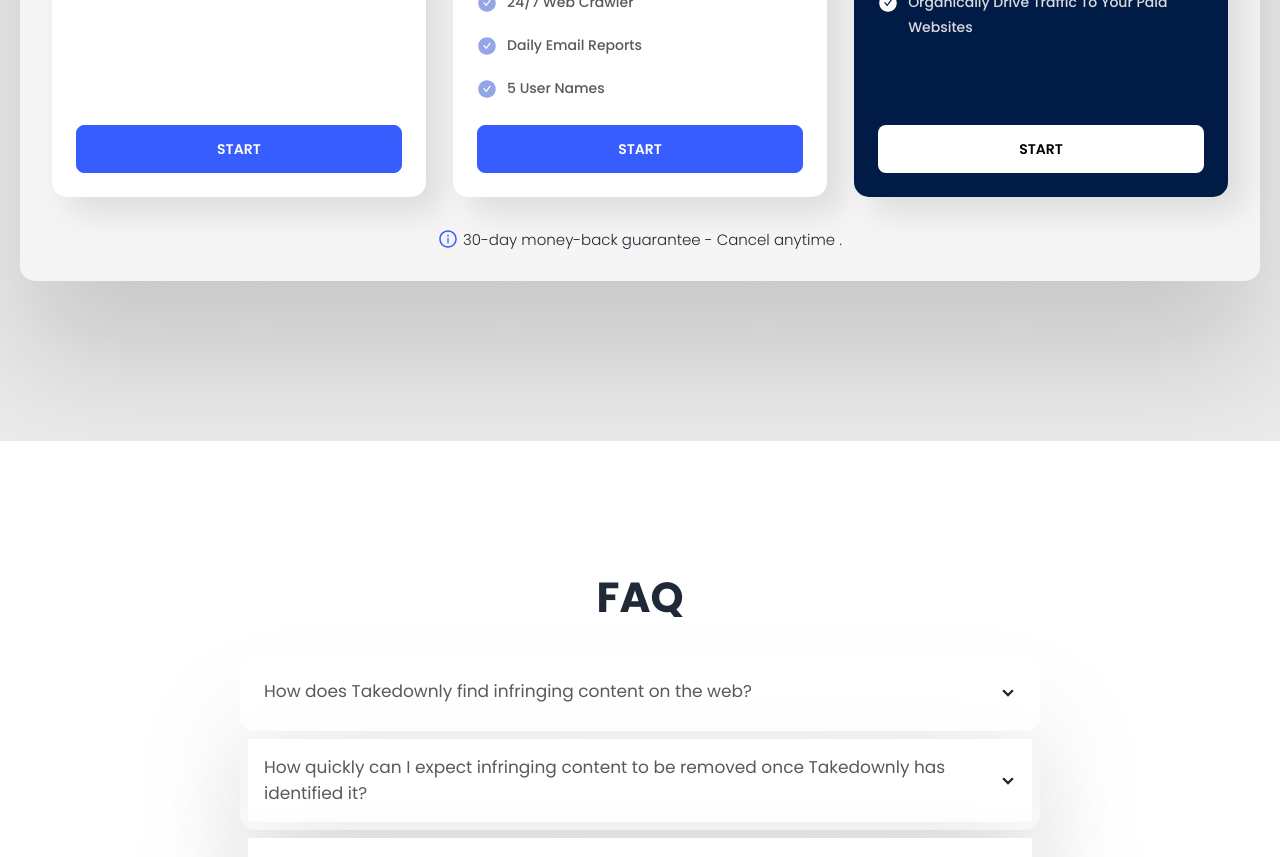
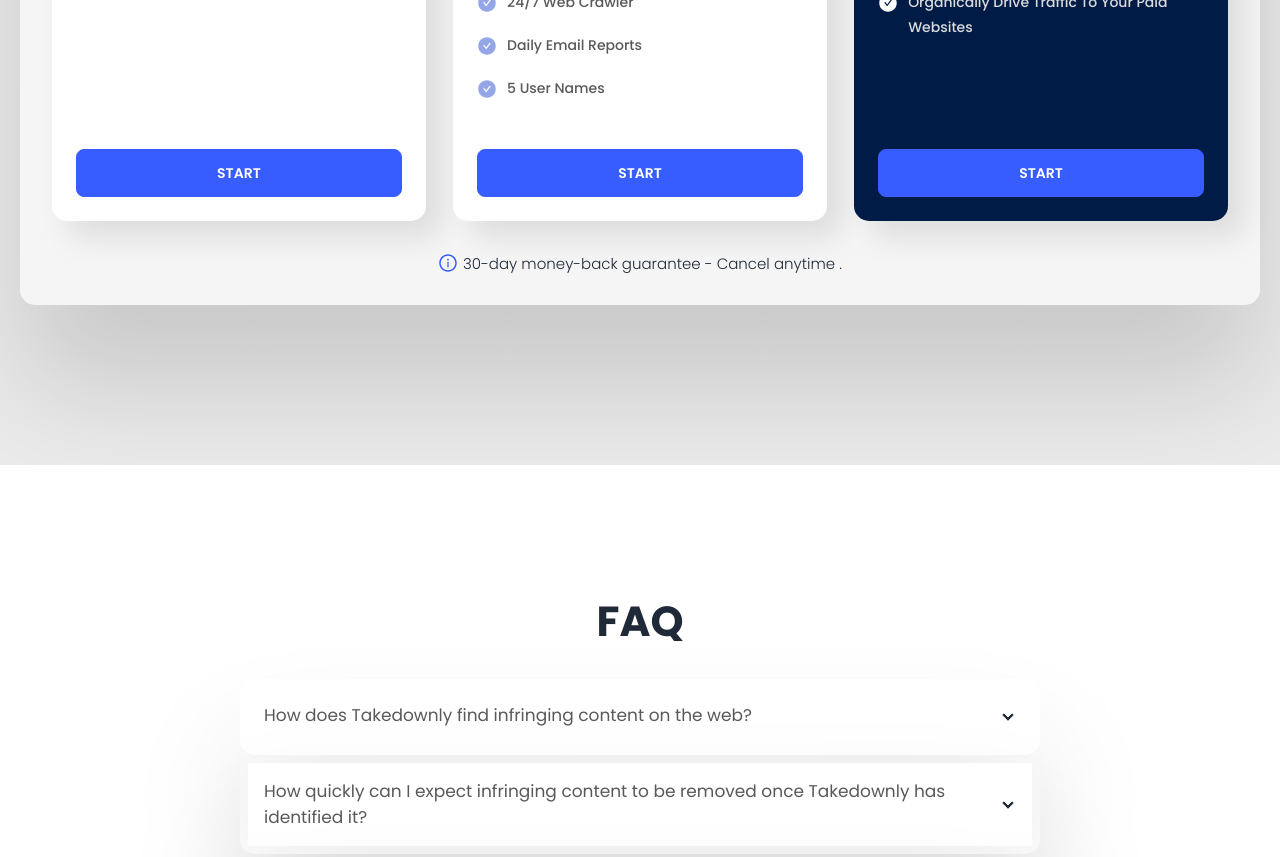
Before and after one commit to SamuelAMZ/landing-google-scrawler, a Next.js app: page / in a window 1280 px wide. Shown: the part 4740-5597 px from the top of the page. Built offline with nearby package versions, Linux system fonts and the light colour scheme.

Commit message:
link to user dash

```diff
--- a/components/Home/Pricing/Pricing.js
+++ b/components/Home/Pricing/Pricing.js
@@ -94,7 +94,9 @@ const Pricing = () => {
                     <AiFillCheckCircle /> <p>Anonymity</p>{" "}
                   </li>
                 </ul>
-                <button className="btn btn-primary">Start</button>
+                <a href="https://app.takedownly.com/">
+                  <button className="btn btn-primary">Start</button>
+                </a>
               </div>
             </div>
 
@@ -145,7 +147,9 @@ const Pricing = () => {
                     <AiFillCheckCircle /> <p>5 User Names</p>{" "}
                   </li>
                 </ul>
-                <button className="btn btn-primary">Start</button>
+                <a href="https://app.takedownly.com/">
+                  <button className="btn btn-primary">Start</button>
+                </a>
               </div>
             </div>
 
@@ -188,7 +192,9 @@ const Pricing = () => {
                     <p>Organically drive traffic to your paid websites</p>{" "}
                   </li>
                 </ul>
-                <button className="btn btn-primary pro-btn">Start</button>
+                <a href="https://app.takedownly.com/">
+                  <button className="btn btn-primary">Start</button>
+                </a>
               </div>
             </div>
           </div>
```
